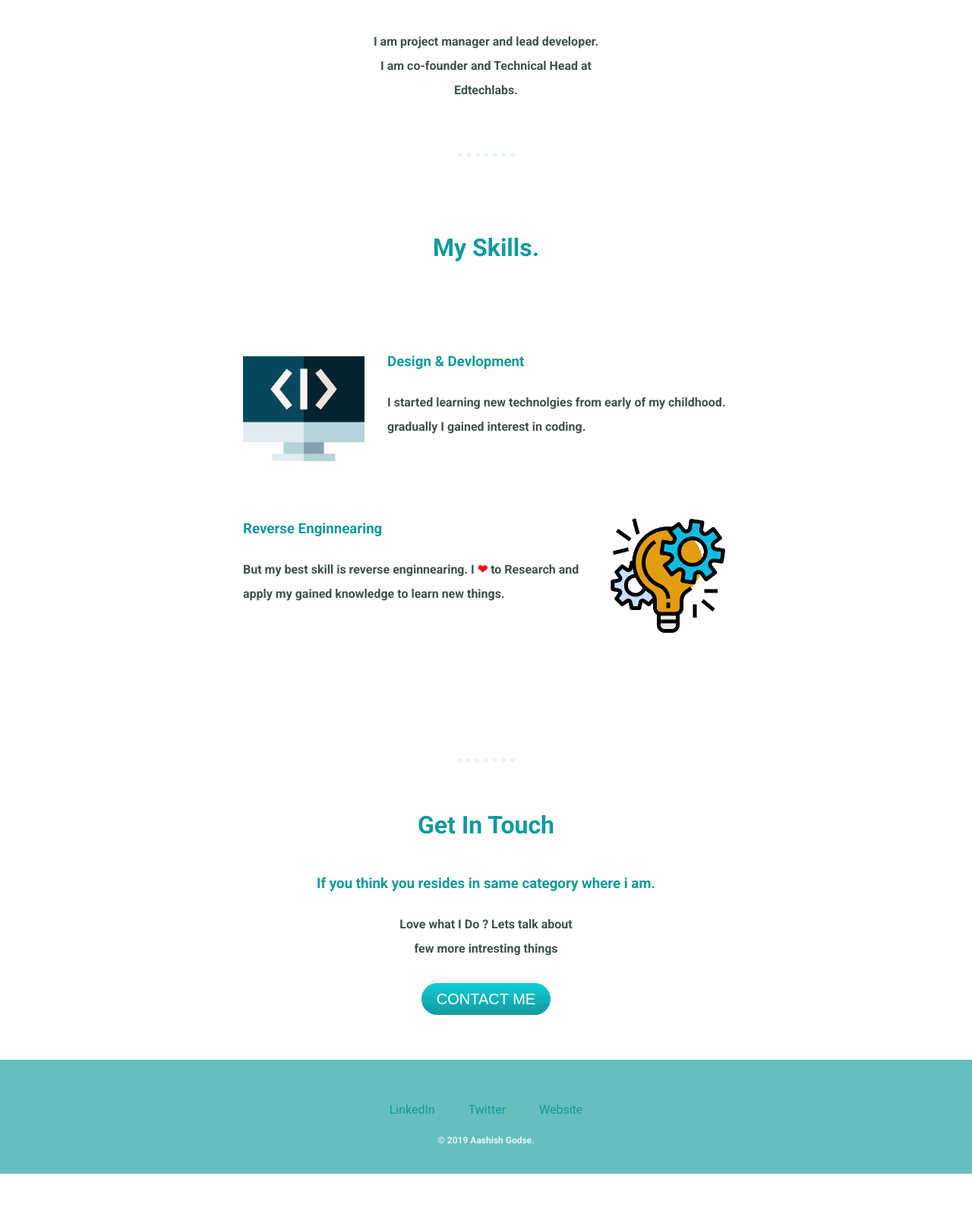
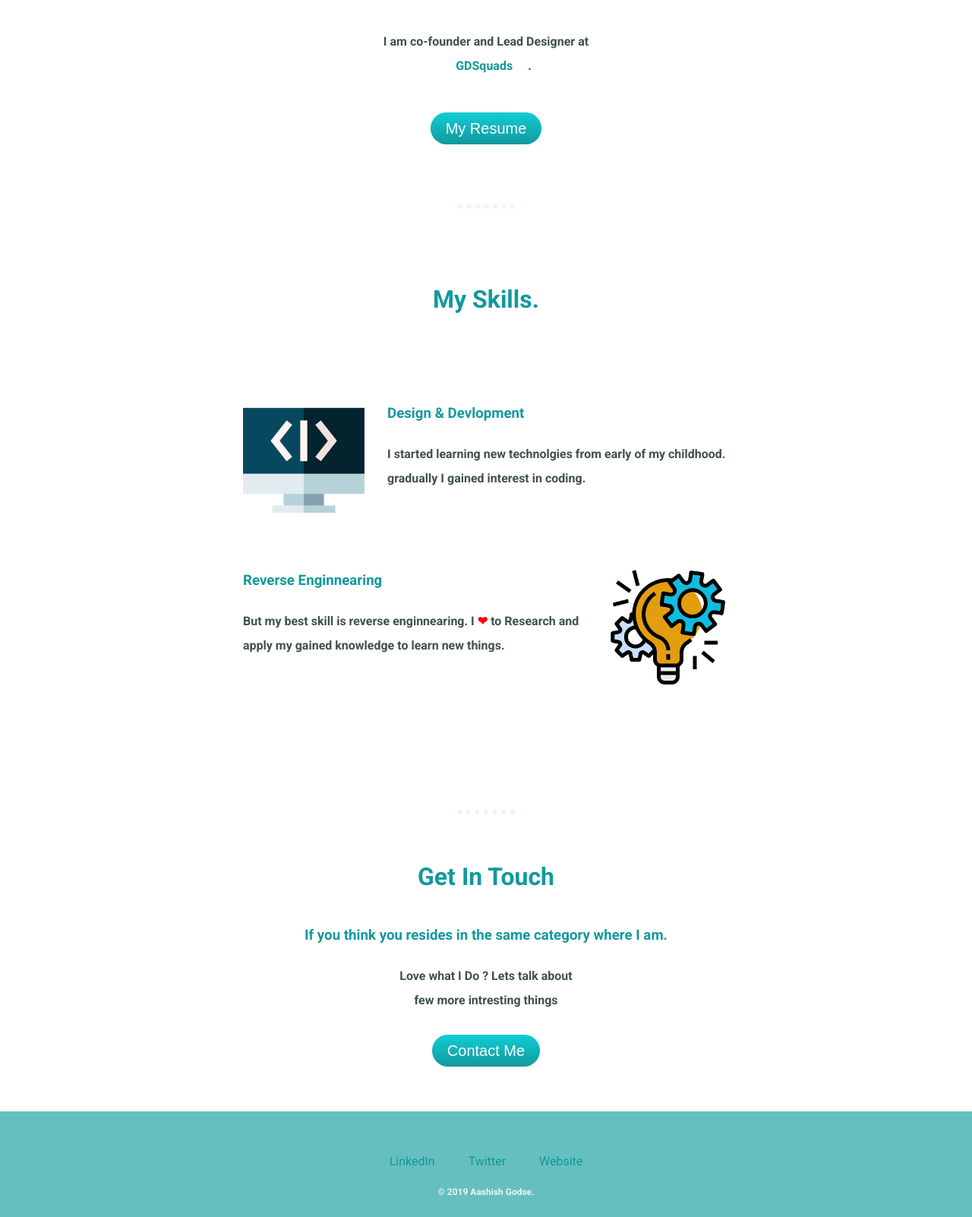
Before and after one commit to AshishGodse/mywebsite, a plain HTML site: page index.html in a window 1280 px wide. Shown: the part 1198-2800 px from the top of the page at 76% size. Before the commit the page ends 2743 px from the top, so only its background shows below. Drawn offline with Linux system fonts and the light colour scheme.

Commit message:
few updates for current date

```diff
--- a/index.html
+++ b/index.html
@@ -11,8 +11,8 @@
 <body>
   <div class="div1">
     <img src="Images/cloud.png" id="cloud1"></img>
-    <h1>I'm Aashish</h1>
-    <h2 id="tagline">I Love Programming</h2>
+    <h1>I'm Ashish</h1>
+    <h2 id="tagline">I Love Management</h2>
     <img src="Images/mauntain.png" id="back"></img>
     <img src="Images/cloud.png" id="cloud2"></img>
   </div>
@@ -22,7 +22,8 @@
       <img id="dp" src="Images/aashish.jpg" alt="profile pic">
       <h2>Hello.</h2>
       <div id="mydes">
-      <p >I am project manager and lead developer. I am co-founder and Technical Head at Edtechlabs.</p>
+      <p >I am co-founder and Lead Designer at <a href="https://gdsquads.com/">GDSquads</a>.</p>
+         <a class="butn" href="https://drive.google.com/file/d/1UVJU-7tScLlQ0MJVX06ip1kiufUQ0nMX/view?usp=sharing" Download >My Resume</a>
       </div>
       <hr>
     </div>
@@ -44,11 +45,10 @@
     <hr>
     <div class="contact-me">
       <h2>Get In Touch</h2>
-      <h3>If you think you resides in same category where i am.</h3>
+      <h3>If you think you resides in the same category where I am.</h3>
       <p class="contact-messege">Love what I Do ? Lets talk about few more intresting things</p>
-      <a class="butn" href="mailto:aashishgodse9867@gmail.com">CONTACT ME</a>
-      <!--<button class="butn"type="button" name="button"></button>-->
-    </div>
+      <a class="butn" href="mailto:aashishgodse9867@gmail.com">Contact Me</a>
+
   </div>
 
 
```
